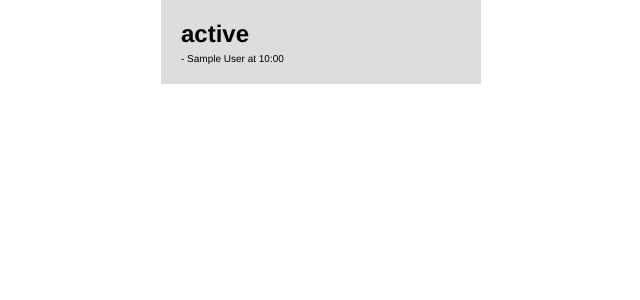
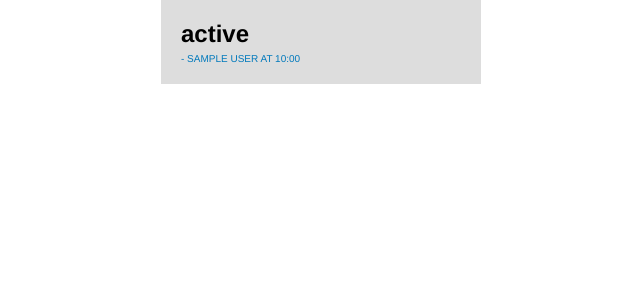
Before and after one commit to devinhunt/Django-Creators, a Django app: template src/creators/templates/news.html in a window 1280 px wide. Shown: the top 300 px of the page, without its empty margins (319-959 px from the left). Run offline with Django 3.2, Linux system fonts and the light colour scheme; the template is opened without the code that fills it: most values are stand-ins (such as "Sample title", 1, 10 or a date in 2020).

Commit message:
News with a little bit of style

```diff
--- a/src/creators/templates/base.html
+++ b/src/creators/templates/base.html
@@ -37,7 +37,7 @@
 
 
             #news ul li p.status { font-size: 14px; }
-            #news ul li p.meta { font-size: 10px; padding-top: 5px; }
+            #news ul li p.meta { font-size: 10px; padding-top: 5px; text-transform: uppercase; color: #0079bc; }
 
             #news ul li.major { padding: 20px; }
             #news ul li.major p.status { font-size: 24px; font-weight: bold;  }
```
